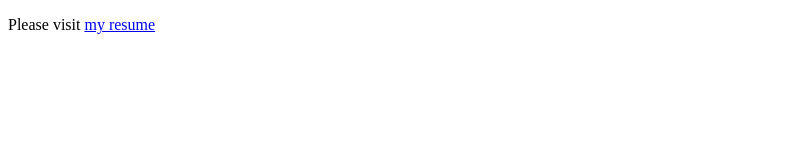
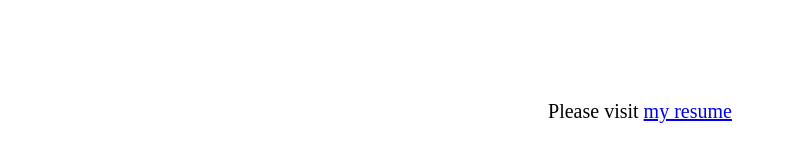
Before and after one commit to tatsiana-belanouskaya/resume, a plain HTML site: page index.html in a window 1280 px wide. Shown: the whole page, without its empty margins (0-786 px from the left). Drawn offline with Linux system fonts and the light colour scheme.

Commit message:
Update index.html

```diff
--- a/index.html
+++ b/index.html
@@ -5,6 +5,6 @@
   <title>Tatsiana Belanouskaya</title>
 </head>
 <body>
-	<p>Please visit <a href="https://tatsiana-belanouskaya.github.io/resume/cv">my resume</a>
+	<p style="text-align: center;font-size: 20px;margin-top: 100px;">Please visit <a href="https://tatsiana-belanouskaya.github.io/resume/cv">my resume</a>
 </body>
 </html>
```
